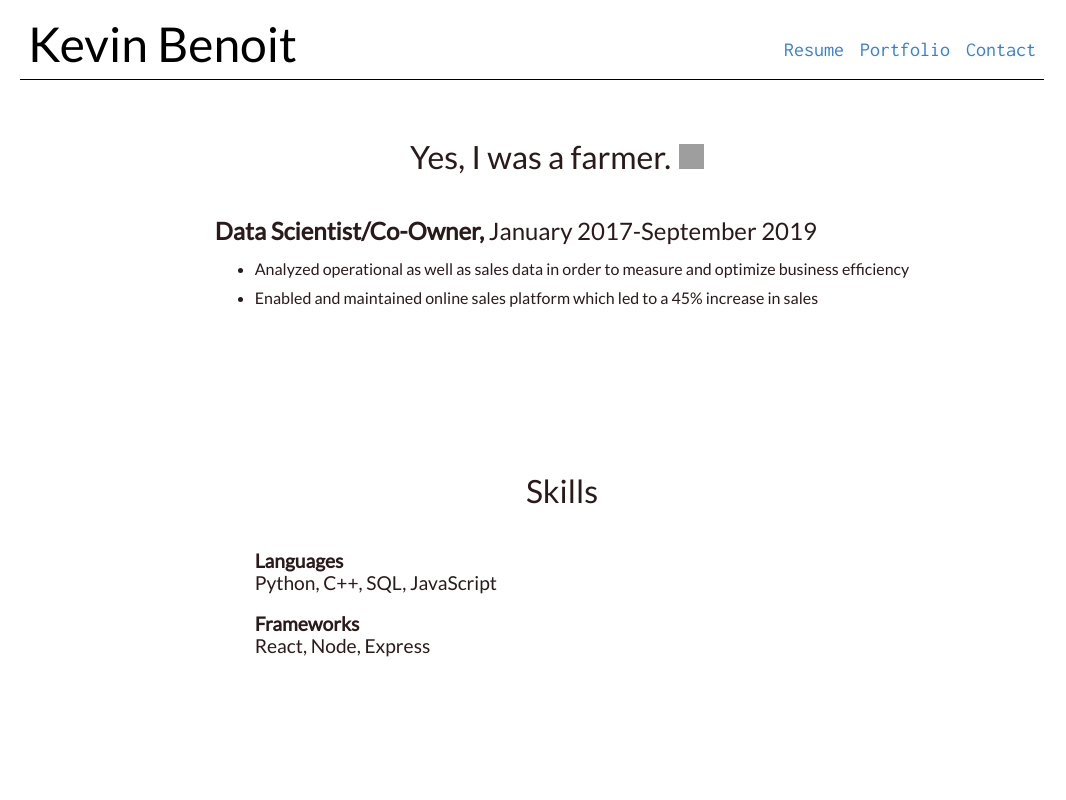
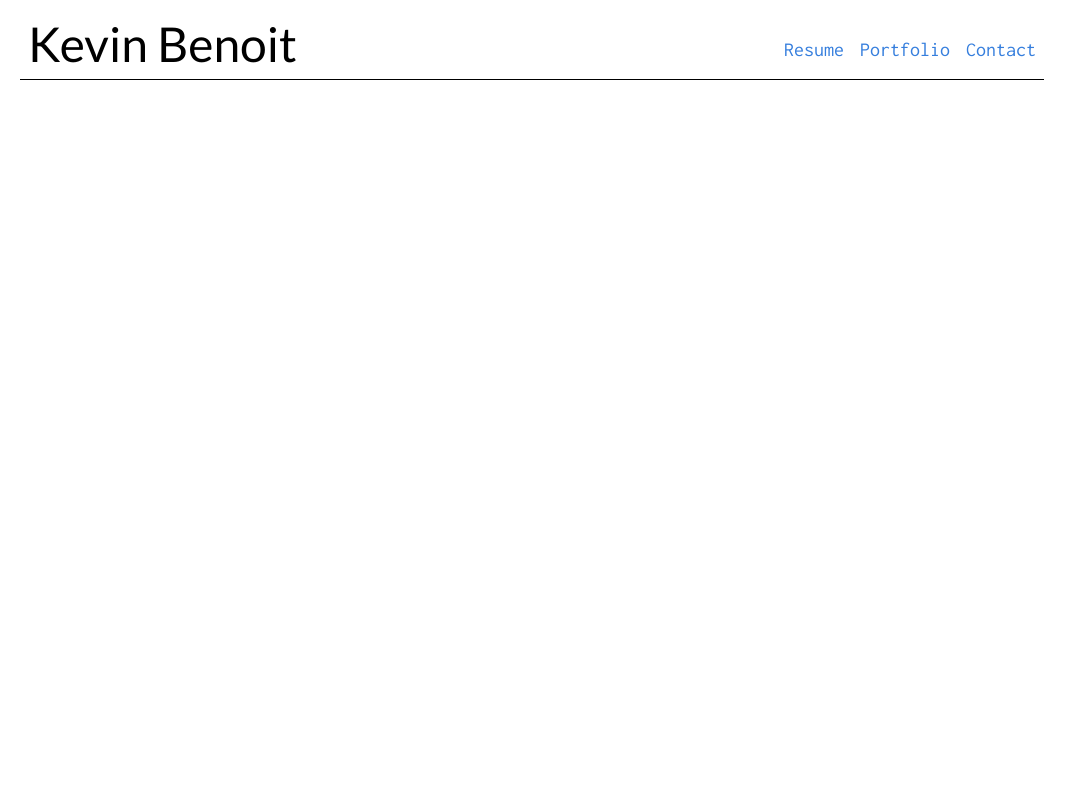
Before and after one commit to KevinJBenoit/portfolio, a React (Create React App) app in the folder portfoliosite/: page / in a window 1280 px wide. Shown: the top 800 px of the page, without its empty margins (108-1174 px from the left). Built offline with nearby package versions, Linux system fonts and the light colour scheme; grey boxes are pictures that could not be loaded.

Commit message:
starting Portfolio

```diff
--- a/portfoliosite/src/App.js
+++ b/portfoliosite/src/App.js
@@ -3,13 +3,15 @@ import './App.css';
 import Navigation from './Navigation/Navigation.js'
 import Body from './Body/Body.js'
 import Resume from './Resume/Resume.js'
+import Portfolio from './Portfolio/Portfolio.js'
 
 function App() {
   return (
     <div className="Site">
           <Navigation></Navigation>
-          <Resume></Resume>
+          {/* <Resume></Resume> */}
           {/* <Body></Body> */}
+          <Portfolio></Portfolio>
     </div>
   );
 }
--- a/portfoliosite/src/Body/Body.js
+++ b/portfoliosite/src/Body/Body.js
@@ -5,7 +5,11 @@ const Body= () => {
     return (
         <div>
             <main className="mainWrapper">
-                <h1>I wanted to learn to build websites. Like this one, for example.</h1>
+                <h1>I wanted to learn to build websites. Like this one, for example.
+                    <svg width="30" height="25">
+                                    <image href="https://upload.wikimedia.org/wikipedia/commons/thumb/1/1e/Windows_Logo_1995.svg/692px-Windows_Logo_1995.svg.png" width="30" height="30"/>
+                    </svg>
+                </h1>
                 <div className="bodyContent">
                     <section>
                         <svg className="pt4" width="25" height="18">
--- /dev/null
+++ b/portfoliosite/src/Portfolio/Portfolio.js
@@ -0,0 +1,11 @@
+import React from 'react'
+import './Portfolio.css'
+
+const Portfolio= () => {
+    return (
+        <div>
+        </div>
+    );
+}
+
+export default Portfolio;
--- a/portfoliosite/src/Resume/Resume.css
+++ b/portfoliosite/src/Resume/Resume.css
@@ -4,12 +4,10 @@ main {
     align-content: center;
 }
 
-section {
+#resumeSection {
     display: flex;
     flex-direction: column;
     justify-content: left;
-    /* width: 90vw;
-    padding-left: 20vw; */
 }
 
 li {
--- a/portfoliosite/src/Resume/Resume.js
+++ b/portfoliosite/src/Resume/Resume.js
@@ -5,7 +5,7 @@ const Resume= () => {
     return (
         <div>
             <main className="mainWrapper">
-                <section>
+                <section id="resumeSection">
                     <h1>Yes, I was a farmer.
                         <svg className="pt4 pl2" width="25" height="25">
                             <image href="https://image.flaticon.com/icons/svg/1864/1864470.svg" width="25" height="25"/>
@@ -49,9 +49,6 @@ const Resume= () => {
                             </li>
                         </ul>
                 </section>
-                <section>
-
-                </section>
             </main>
         </div>
     );
```
Also changed, not shown: portfoliosite/src/Portfolio/Portfolio.css (added).
